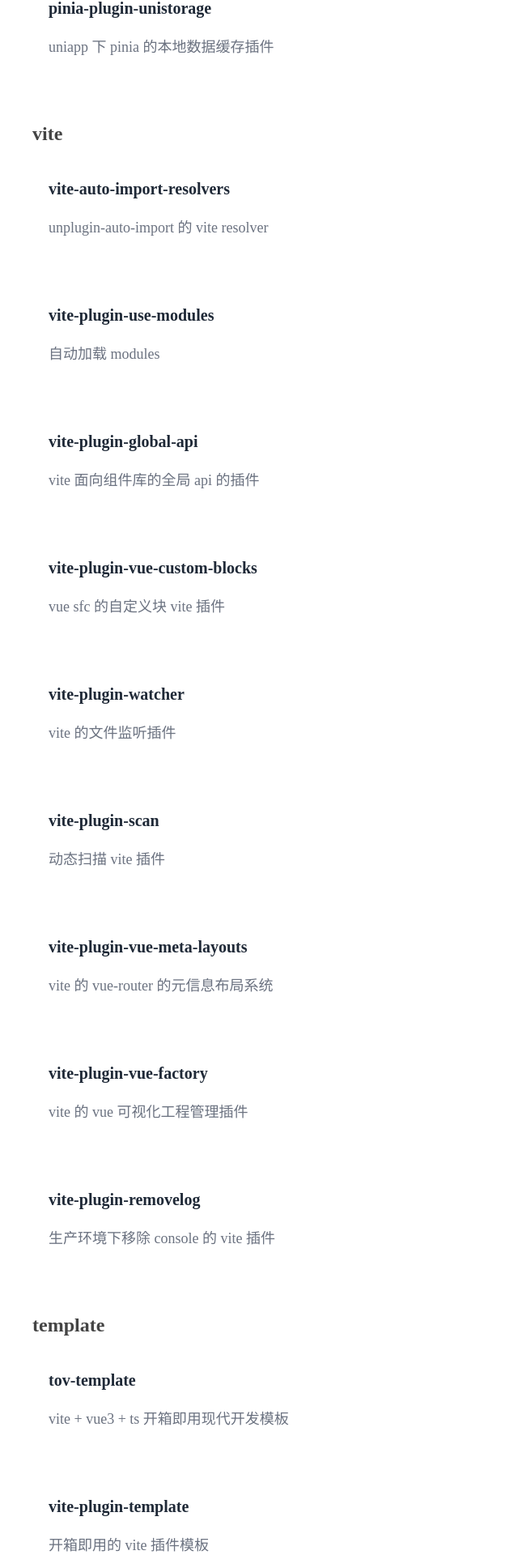
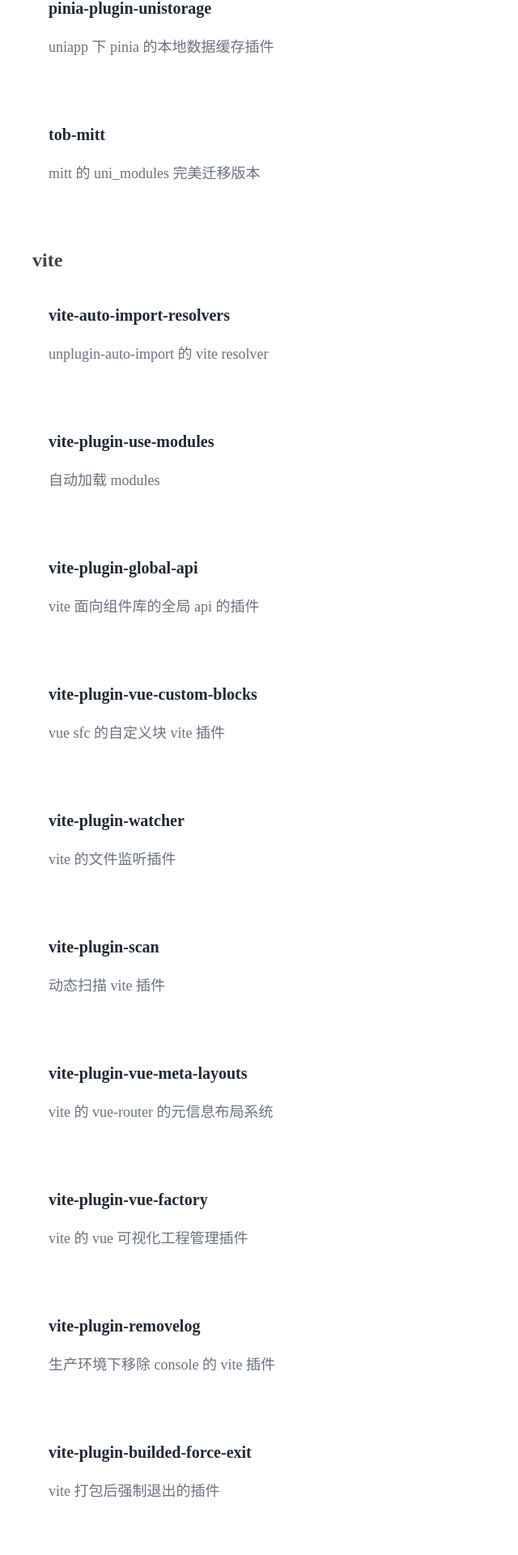
Before and after one commit to markthree/mysite, a Nuxt app: page / in a window 1280 px wide. Shown: the part 1408-3328 px from the top of the page at 81% size, without its empty margins (0-640 px from the left). Built offline with nearby package versions, Linux system fonts and the light colour scheme.

Commit message:
chore: add some repos

```diff
--- a/config.ts
+++ b/config.ts
@@ -53,6 +53,11 @@
         desc: "uniapp 下 pinia 的本地数据缓存插件",
         href: "https://github.com/dishait/pinia-plugin-unistorage",
       },
+      {
+        title: "tob-mitt",
+        desc: "mitt 的 uni_modules 完美迁移版本",
+        href: "https://github.com/markthree/tob-mitt",
+      },
     ],
   },
   {
@@ -103,6 +108,11 @@
         desc: "生产环境下移除 console 的 vite 插件",
         href: "https://github.com/dishait/vite-plugin-removelog",
       },
+      {
+        title: "vite-plugin-builded-force-exit",
+        desc: "vite 打包后强制退出的插件",
+        href: "https://github.com/dishait/vite-plugin-builded-force-exit",
+      },
     ],
   },
   {
@@ -144,6 +154,11 @@
           "开箱即用的 vite + vue3 + vitest + ts 库模板，用来打包 vue3 的 .vue 组件与 composition-api",
         href: "https://github.com/dishait/vue3-exports",
       },
+      {
+        title: "node-lib-template",
+        desc: "开箱即用的 node 库模板",
+        href: "https://github.com/markthree/node-lib-template",
+      },
     ],
   },
   {
@@ -179,6 +194,11 @@
         desc: "all in one 的 node 下载",
         href: "https://github.com/dishait/undownload",
       },
+      {
+        title: "autoinstall-pkg",
+        desc: "自动安装 npm 包",
+        href: "https://github.com/dishait/autoinstall-pkg",
+      },
     ],
   },
 ];
```
